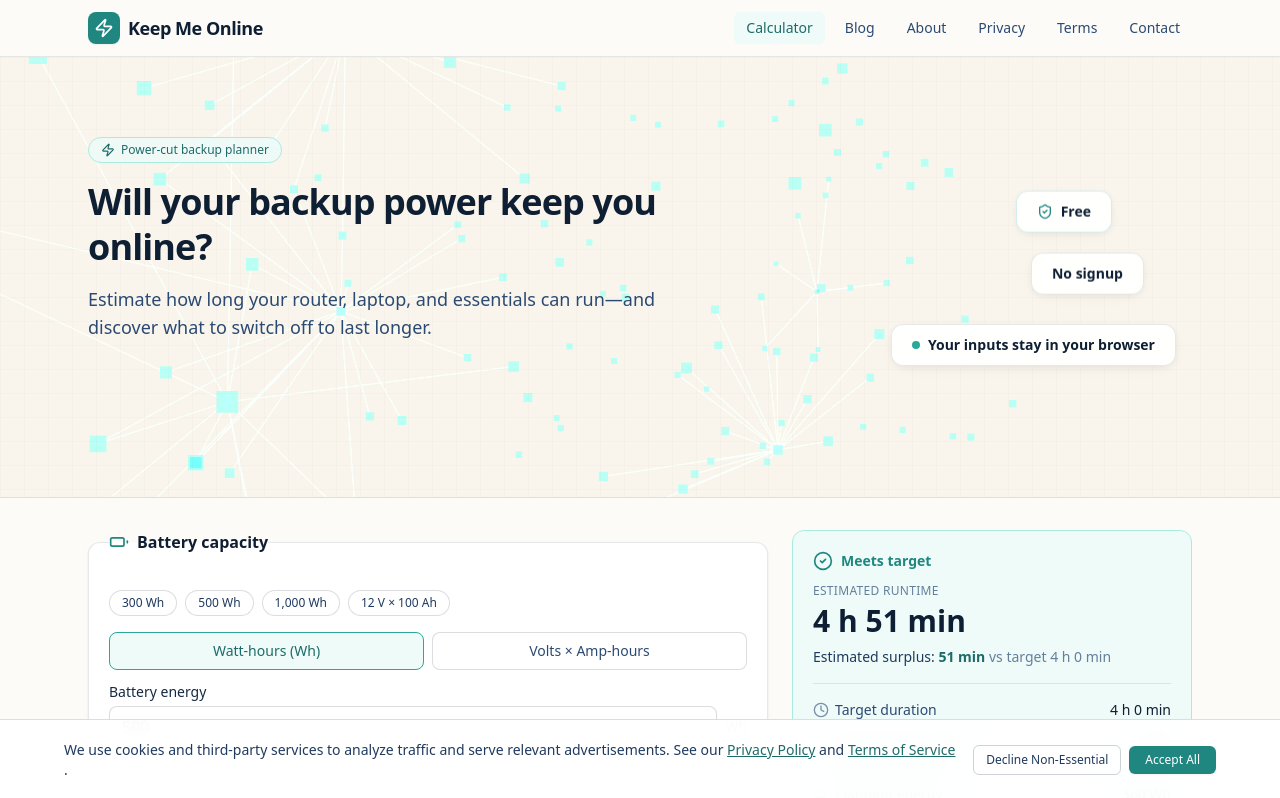
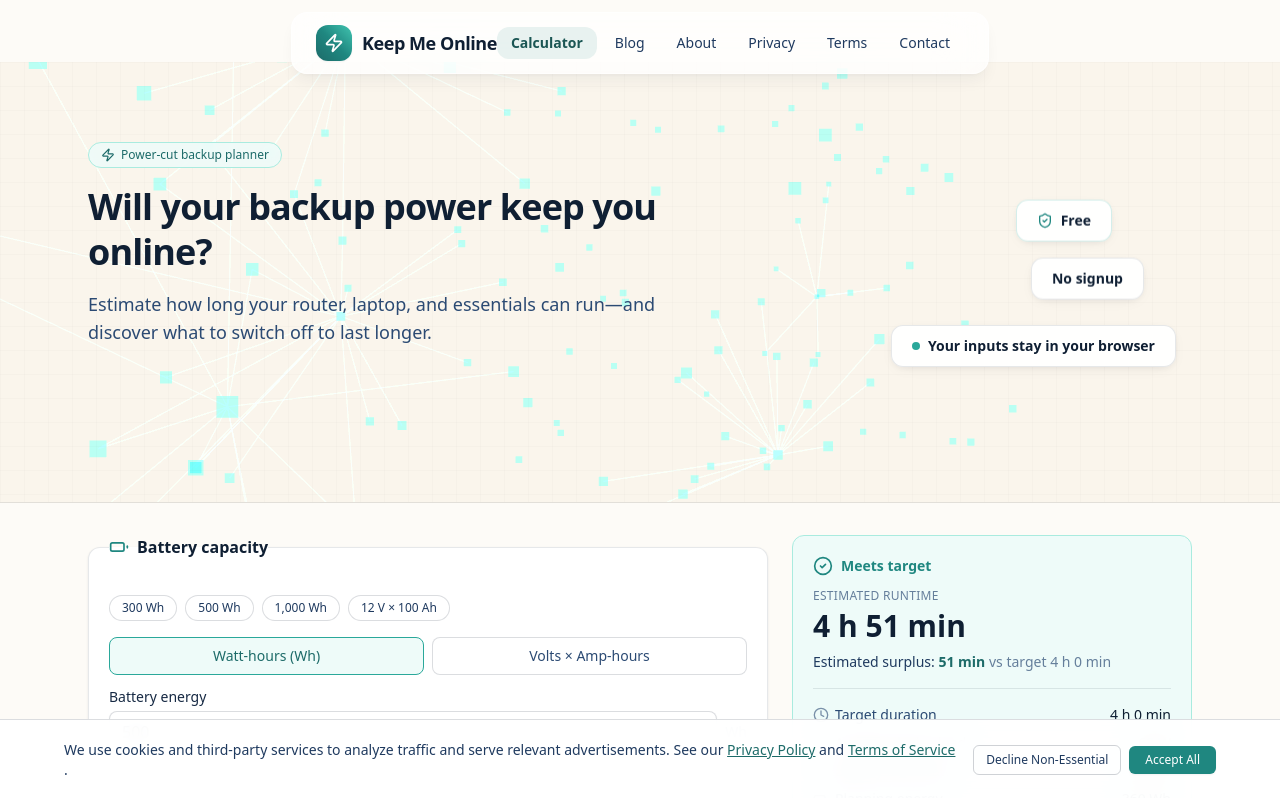
Before and after one commit to ZapTayyab/keepmeonline, a React (Vite) app: page / in a window 1280 px wide. Shown: the top 798 px of the page. Built offline with nearby package versions, Linux system fonts and the light colour scheme.

Commit message:
Hero enhanced # 03

```diff
--- a/src/components/content/Hero.tsx
+++ b/src/components/content/Hero.tsx
@@ -69,27 +69,27 @@ export function Hero({ onCalculate }: HeroProps) {
           </div>
 
           {/* Right Column: Cascading Floating Blocks (2, 3, 4) */}
-          <div className="flex flex-col items-start lg:items-end gap-5 lg:col-span-5 lg:pr-4">
+          <div className="flex flex-wrap lg:flex-col items-center sm:items-start lg:items-end justify-start gap-3 sm:gap-4 lg:col-span-5 lg:pr-4">
             {/* 2: Free */}
             <div className="lg:mr-16 animate-float-slow">
-              <div className="inline-flex items-center gap-2 rounded-xl border border-teal-500/20 bg-white/95 px-5 py-2.5 shadow-soft backdrop-blur-md transition-all hover:scale-105 hover:border-teal-500/40">
+              <div className="inline-flex items-center gap-2 rounded-xl border border-teal-500/20 bg-white/95 px-4 py-2 sm:px-5 sm:py-2.5 shadow-soft backdrop-blur-md transition-all hover:scale-105 hover:border-teal-500/40">
                 <ShieldCheck className="h-4 w-4 text-teal-600" aria-hidden="true" />
-                <span className="text-sm font-semibold text-navy-900">Free</span>
+                <span className="text-xs sm:text-sm font-semibold text-navy-900">Free</span>
               </div>
             </div>
 
             {/* 3: No signup */}
             <div className="lg:mr-8 animate-float-delayed">
-              <div className="inline-flex items-center gap-2 rounded-xl border border-navy-900/10 bg-white/95 px-5 py-2.5 shadow-soft backdrop-blur-md transition-all hover:scale-105 hover:border-teal-500/40">
-                <span className="text-sm font-semibold text-navy-900">No signup</span>
+              <div className="inline-flex items-center gap-2 rounded-xl border border-navy-900/10 bg-white/95 px-4 py-2 sm:px-5 sm:py-2.5 shadow-soft backdrop-blur-md transition-all hover:scale-105 hover:border-teal-500/40">
+                <span className="text-xs sm:text-sm font-semibold text-navy-900">No signup</span>
               </div>
             </div>
 
             {/* 4: Your inputs stay in your browser */}
             <div className="animate-float-reverse">
-              <div className="inline-flex items-center gap-2 rounded-xl border border-navy-900/10 bg-white/95 px-5 py-2.5 shadow-soft backdrop-blur-md transition-all hover:scale-105 hover:border-teal-500/40">
+              <div className="inline-flex items-center gap-2 rounded-xl border border-navy-900/10 bg-white/95 px-4 py-2 sm:px-5 sm:py-2.5 shadow-soft backdrop-blur-md transition-all hover:scale-105 hover:border-teal-500/40">
                 <span className="h-2 w-2 rounded-full bg-teal-500" aria-hidden="true" />
-                <span className="text-sm font-semibold text-navy-900">Your inputs stay in your browser</span>
+                <span className="text-xs sm:text-sm font-semibold text-navy-900">Your inputs stay in your browser</span>
               </div>
             </div>
           </div>
--- a/src/components/layout/Header.tsx
+++ b/src/components/layout/Header.tsx
@@ -25,22 +25,25 @@ export function Header({ currentRoute, navigate }: HeaderProps) {
   };
 
   return (
-    <header className="no-print sticky top-0 z-30 border-b border-navy-900/10 bg-cream-50/95 backdrop-blur-md">
-      <div className="mx-auto flex max-w-6xl items-center justify-between px-4 py-3 sm:px-6">
+    <header className="no-print sticky top-3 z-40 mx-auto max-w-6xl px-4 sm:px-6">
+      <div className="relative rounded-2xl border border-white/60 bg-white/70 px-4 py-2.5 shadow-lg shadow-navy-900/5 backdrop-blur-xl transition-all duration-300 hover:bg-white/80 hover:shadow-xl sm:px-6 sm:py-3">
+        <div className="flex items-center justify-between">
           <button
             onClick={() => handleNav('/')}
-          className="flex items-center gap-2 font-semibold text-navy-900"
+            className="group flex items-center gap-2.5 font-semibold text-navy-900 transition"
             aria-label="Keep Me Online home"
           >
-          <span className="flex h-8 w-8 items-center justify-center rounded-lg bg-teal-600 text-white shadow-sm">
+            <span className="flex h-9 w-9 items-center justify-center rounded-xl bg-gradient-to-tr from-teal-700 via-teal-600 to-teal-400 text-white shadow-sm transition-transform duration-200 group-hover:scale-105">
               <Zap className="h-5 w-5" aria-hidden="true" />
             </span>
-          <span className="text-lg tracking-tight font-bold">Keep Me Online</span>
+            <span className="text-lg font-bold tracking-tight text-navy-900">
+              Keep Me Online
+            </span>
           </button>
 
           {/* Desktop Navigation */}
           <nav aria-label="Primary" className="hidden md:block">
-          <ul className="flex items-center gap-1 sm:gap-2">
+            <ul className="flex items-center gap-1">
               {NAV_ITEMS.map((item) => {
                 const isActive =
                   item.route === currentRoute ||
@@ -49,10 +52,10 @@ export function Header({ currentRoute, navigate }: HeaderProps) {
                   <li key={item.route}>
                     <button
                       onClick={() => handleNav(item.route)}
-                    className={`rounded-md px-3 py-1.5 text-sm font-medium transition ${
+                      className={`relative rounded-xl px-3.5 py-1.5 text-sm font-medium transition-all duration-150 ${
                         isActive
-                        ? 'bg-teal-50 text-teal-700 shadow-xs'
-                        : 'text-navy-600 hover:bg-navy-900/5 hover:text-navy-900'
+                          ? 'bg-teal-600/10 text-teal-800 shadow-xs font-semibold'
+                          : 'text-navy-700 hover:bg-navy-900/5 hover:text-navy-900'
                       }`}
                       aria-current={isActive ? 'page' : undefined}
                     >
@@ -69,7 +72,7 @@ export function Header({ currentRoute, navigate }: HeaderProps) {
             <button
               type="button"
               onClick={() => setMobileMenuOpen((prev) => !prev)}
-            className="inline-flex items-center justify-center rounded-lg p-2 text-navy-700 hover:bg-navy-900/5 hover:text-navy-900 focus:outline-none focus:ring-2 focus:ring-inset focus:ring-teal-500"
+              className="inline-flex items-center justify-center rounded-xl p-2 text-navy-700 hover:bg-navy-900/5 hover:text-navy-900 focus:outline-none focus:ring-2 focus:ring-teal-500"
               aria-expanded={mobileMenuOpen}
               aria-label="Toggle navigation menu"
             >
@@ -82,10 +85,10 @@ export function Header({ currentRoute, navigate }: HeaderProps) {
           </div>
         </div>
 
-      {/* Mobile Dropdown Menu */}
+        {/* Mobile Dropdown Menu with matching Glassmorphism */}
         {mobileMenuOpen && (
-        <div className="border-b border-navy-900/10 bg-white md:hidden shadow-lg animate-fade-in">
-          <div className="space-y-1 px-4 pb-4 pt-2">
+          <div className="mt-3 border-t border-navy-900/10 pt-3 md:hidden animate-fade-in">
+            <div className="space-y-1">
               {NAV_ITEMS.map((item) => {
                 const isActive =
                   item.route === currentRoute ||
@@ -94,10 +97,10 @@ export function Header({ currentRoute, navigate }: HeaderProps) {
                   <button
                     key={item.route}
                     onClick={() => handleNav(item.route)}
-                  className={`block w-full text-left rounded-lg px-3 py-2.5 text-base font-medium transition ${
+                    className={`block w-full text-left rounded-xl px-3.5 py-2.5 text-base font-medium transition ${
                       isActive
-                      ? 'bg-teal-50 text-teal-800 font-semibold'
-                      : 'text-navy-700 hover:bg-cream-100'
+                        ? 'bg-teal-600/10 text-teal-800 font-semibold'
+                        : 'text-navy-700 hover:bg-navy-900/5'
                     }`}
                     aria-current={isActive ? 'page' : undefined}
                   >
@@ -108,6 +111,7 @@ export function Header({ currentRoute, navigate }: HeaderProps) {
             </div>
           </div>
         )}
+      </div>
     </header>
   );
 }
```
Lines whose indentation alone changed are shown as unchanged.
